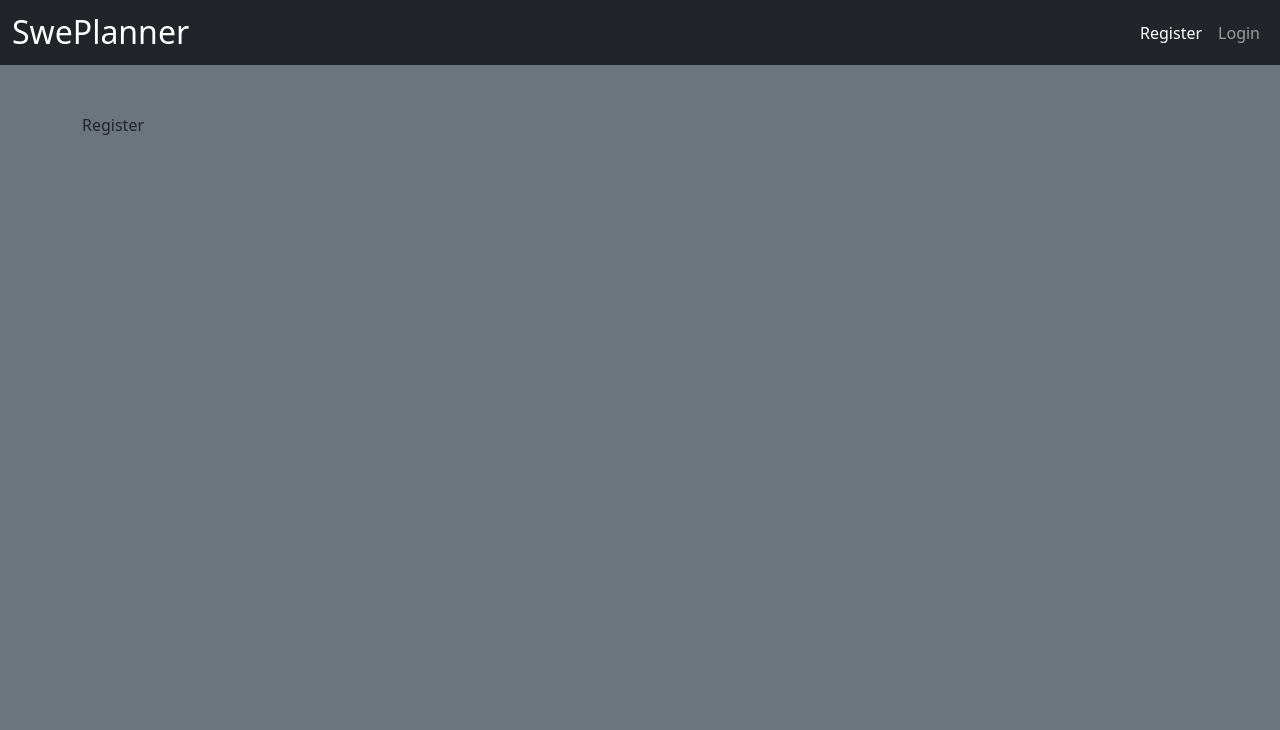
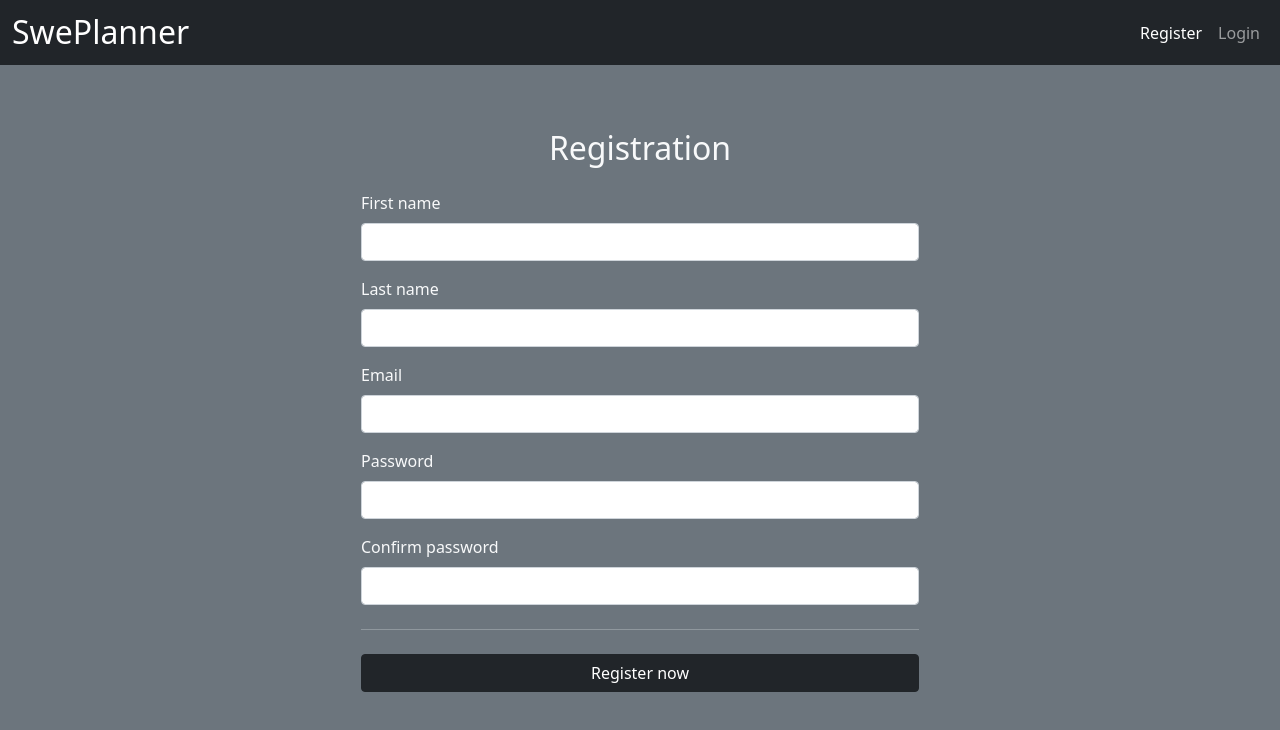
Before and after one commit to johlay/examensarbete-sweplanner, a React (Create React App) app: page /register in a window 1280 px wide. Shown: the top 730 px of the page. Built offline with nearby package versions, Linux system fonts and the light colour scheme.

Commit message:
Created form for registration and imported it

```diff
--- /dev/null
+++ b/src/components/register/RegistrationForm.jsx
@@ -0,0 +1,57 @@
+import { useRef } from "react";
+import Button from "react-bootstrap/Button";
+import Form from "react-bootstrap/Form";
+
+const RegistrationForm = () => {
+  const firstNameRef = useRef("");
+  const lastNameRef = useRef("");
+  const emailRef = useRef("");
+  const passwordRef = useRef("");
+  const confirmPasswordRef = useRef("");
+
+  const handleSubmit = (e) => {
+    e.preventDefault();
+  };
+
+  return (
+    <div className="w-50 mx-auto">
+      <h2 className="text-center text-light py-3">Registration</h2>
+      <Form onSubmit={handleSubmit}>
+        <Form.Group id="first-name" className="mb-3">
+          <Form.Label className="text-light">First name</Form.Label>
+          <Form.Control type="text" ref={firstNameRef} required />
+        </Form.Group>
+
+        <Form.Group id="last-name" className="mb-3">
+          <Form.Label className="text-light">Last name</Form.Label>
+          <Form.Control type="text" ref={lastNameRef} required />
+        </Form.Group>
+
+        <Form.Group id="email" className="mb-3">
+          <Form.Label className="text-light">Email</Form.Label>
+          <Form.Control type="email" ref={emailRef} required />
+        </Form.Group>
+
+        <Form.Group id="password" className="mb-3">
+          <Form.Label className="text-light">Password</Form.Label>
+          <Form.Control type="password" ref={passwordRef} required />
+        </Form.Group>
+
+        <Form.Group id="confirm-password" className="mb-3">
+          <Form.Label className="text-light">Confirm password</Form.Label>
+          <Form.Control type="password" ref={confirmPasswordRef} required />
+        </Form.Group>
+
+        <hr className="bg-light my-4" />
+
+        <div className="d-grid gap-2">
+          <Button type="submit" variant="dark">
+            Register now
+          </Button>
+        </div>
+      </Form>
+    </div>
+  );
+};
+
+export default RegistrationForm;
--- a/src/pages/RegisterPage.jsx
+++ b/src/pages/RegisterPage.jsx
@@ -1,7 +1,12 @@
 import Container from "react-bootstrap/Container";
+import RegistrationForm from "../components/register/RegistrationForm";
 
 const RegisterPage = () => {
-  return <Container className="my-5">Register</Container>;
+  return (
+    <Container className="my-5">
+      <RegistrationForm />
+    </Container>
+  );
 };
 
 export default RegisterPage;
```
